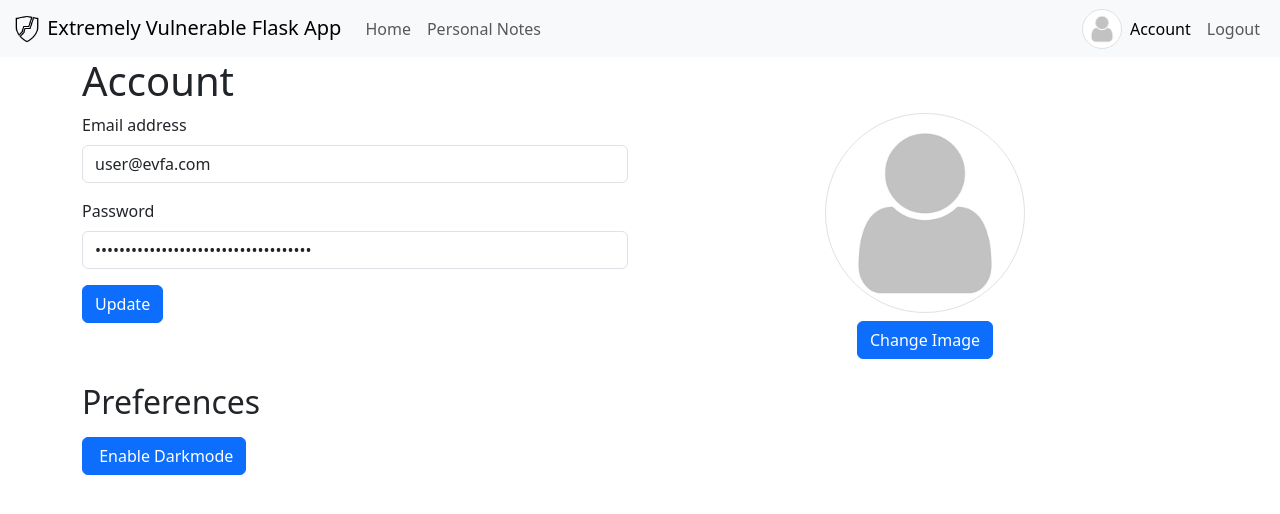
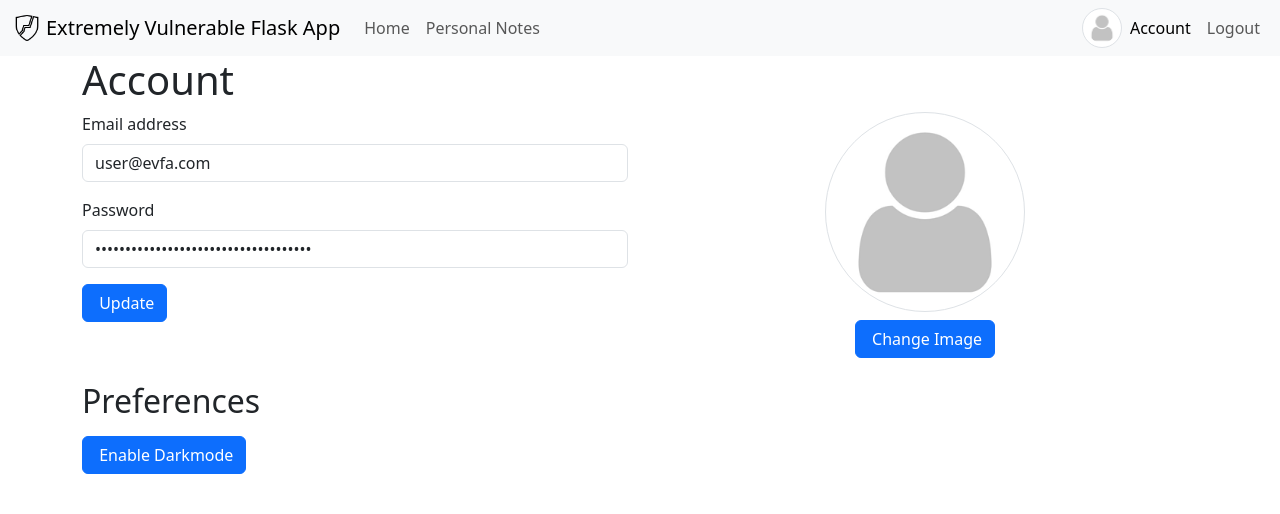
Before and after one commit to manuelz120/extremely-vulnerable-flask-app, a Flask app: page /account in a window 1280 px wide. Shown: the top 514 px of the page. Run offline with Flask 3, Linux system fonts and the light colour scheme; a user stored in the database is signed in; some libraries are stand-ins or nearby versions.

Commit message:
Styling improvements

```diff
--- a/templates/account.html
+++ b/templates/account.html
@@ -61,8 +61,8 @@
         {% endif %}
         <button
           type="submit"
-          class="btn btn-primary">
-          Update
+          class="btn btn-primary d-flex align-items-center">
+          {{ render_icon('save') }}&nbsp;Update
         </button>
       </form>
     </div>
@@ -81,10 +81,10 @@
         </object>
         {% include "partials/change_image_modal.html" %}
         <button
-          class="btn btn-primary mb-2"
+          class="btn btn-primary mb-2 d-flex align-items-center"
           data-bs-toggle="modal"
           data-bs-target="#change_image_modal">
-          {{ render_icon('image') }} Change Image
+          {{ render_icon('image') }}&nbsp;Change Image
         </button>
       </div>
     </div>
--- a/templates/base.html
+++ b/templates/base.html
@@ -28,14 +28,14 @@
     <nav class="navbar navbar-expand-lg navbar-light bg-light">
       <div class="container-fluid">
         <a
-          class="navbar-brand"
+          class="navbar-brand d-flex"
           href="/home">
           <img
             src="/static/icon{{'-dark' if g.preferences['mode'] == 'dark' else '' }}.png"
-            alt=""
+            alt="Extremely Vulnerable Flask App"
             width="30"
             height="30"
-            class="d-inline-block align-text-top" />
+            class="d-inline-block align-text-top me-1" />
           Extremely Vulnerable Flask App
         </a>
         <button class="navbar-toggler" type="button" data-bs-toggle="collapse" data-bs-target="#navbarSupportedContent" aria-controls="navbarSupportedContent" aria-expanded="false" aria-label="Toggle navigation">
--- a/templates/home.html
+++ b/templates/home.html
@@ -7,11 +7,10 @@ import render_icon %}
       <div class="d-flex justify-content-between align-items-center">
         <h1>Home</h1>
         <button
-          class="btn btn-primary mb-2"
-          style="height: fit-content"
+          class="btn btn-primary mb-2 d-flex align-items-center"
           data-bs-toggle="modal"
           data-bs-target="#create_note_modal">
-          {{ render_icon('file-earmark-plus') }} Create note
+          {{ render_icon('file-earmark-plus') }}&nbsp;Create note
         </button>
       </div>
     </div>
--- a/templates/personal_notes.html
+++ b/templates/personal_notes.html
@@ -6,10 +6,9 @@
       <div class="d-flex justify-content-between align-items-center">
         <h1>Personal notes</h1>
         <button
-          class="btn btn-primary mb-2"
-          style="height: fit-content"
+          class="btn btn-primary mb-2 d-flex align-items-center"
           onclick="downloadTableAsCSV()">
-          {{ render_icon('file-earmark-arrow-down') }} Export
+          {{ render_icon('file-earmark-arrow-down') }}&nbsp;Export
         </button>
       </div>
     </div>
--- a/templates/registration_codes.html
+++ b/templates/registration_codes.html
@@ -10,8 +10,8 @@
           action="/registration-codes">
           <button
             type="submit"
-            class="btn btn-primary mb-2">
-            {{ render_icon('plus-circle') }} Generate new
+            class="btn btn-primary mb-2 d-flex align-items-center">
+            {{ render_icon('plus-circle') }}&nbsp;Generate new
           </button>
         </form>
       </div>
```
